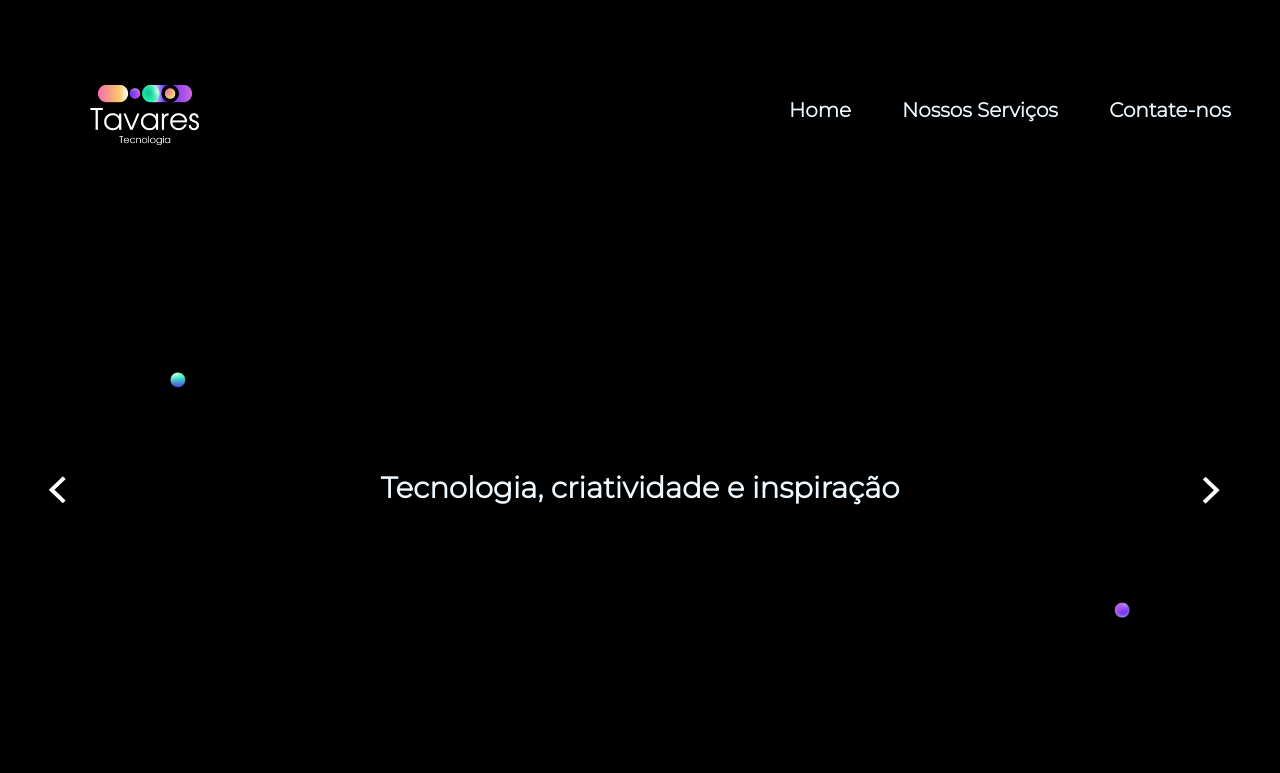
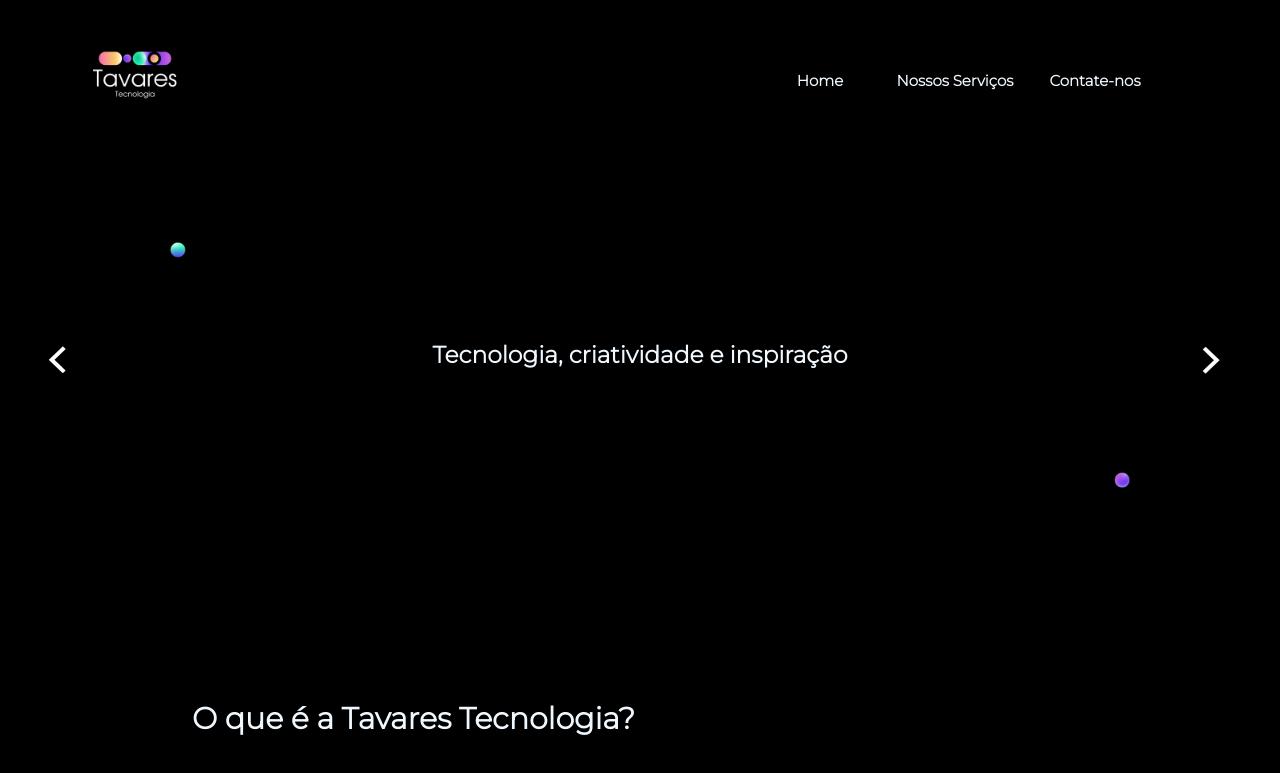
Before and after one commit to emilly-tavares/Tavares-Tecnologia, a plain HTML site: page index.html in a window 1280 px wide. Shown: the top 773 px of the page. Drawn offline with Linux system fonts and the light colour scheme.

Commit message:
atualização_

```diff
--- a/Code/style.css
+++ b/Code/style.css
@@ -974,7 +974,7 @@
 @media only screen and (min-width: 710px){
     #body{
         background-color: rgb(0, 0, 0);
-        font-size: 20px;
+        font-size: 16px;
     }
 
     #HeadContainer{
@@ -991,7 +991,7 @@
         margin-right: 0;
 
         position: absolute;
-        top: 60px;
+        top: 30px;
         right: 50px;
         height: 100px;
         display: flex;
@@ -1002,34 +1002,34 @@
 
 
     #HeadContainerImg{
-        width: 130px;
-        height: 130px;
-        margin-left: 0;
+        width: 100px;
+        height: 100px;
+
     }
 
     #HeadContainer1{
         position: absolute;
-        top: 50px;
+        top: 25px;
         left: 80px;
         margin-right: 10%;
         margin-left: 0px;
     }
 
     #HeadContainerText1{
-        font-size: 20px;
+        font-size: 15px;
         width: 100px;
-        margin-right: 30px;
+        margin-right: 5px;
     }
 
     #HeadContainerText2{
-        font-size: 20px;
+        font-size: 15px;
         width: 160px;
-        margin-right: 30px;
+        margin-right: 10px;
     }
 
     #HeadContainerText3{
-        font-size: 20px;
-        width: 160px;
+        font-size: 15px;
+        width: 100px;
     }
 
     #blueBall{
@@ -1044,14 +1044,14 @@
 
 
     #slider-container{
-        margin-top: 280px;
-        margin-bottom: 120px;
+        margin-top: 150px;
+        margin-bottom: 80px;
     }
 
 
     #slider{
         height: 390px;
-        font-size: 25px;
+        font-size: 20px;
     }
 
     #slide1{
@@ -1102,7 +1102,7 @@
     #AboutText{
         margin-left: 15%;
         width: 100%;
-        font-size: 18px;
+        font-size: 15px;
         text-align: left;
     }
 
@@ -1133,7 +1133,7 @@
 
     #TalkWithUs{
         background-color:rgb(46, 44, 41);
-        width: 700px;
+        width: 500px;
         height: 200px;
 
         border-radius: 20px;
@@ -1153,18 +1153,18 @@
         margin-right: 0px;
         margin-left: 120px;
         margin-top: 0px;
-        width: 500px;
+        width: 400px;
     }
 
     #email_Img{
-        margin-top: 32px;
+        margin-top: 20px;
         margin-right: 15px;
         width: 20px;
         height: 20px;
     }
 
     #phone_Img{
-        margin-top: 32px;
+        margin-top: 20px;
         margin-right: 15px;
         width: 20px;
         height: 20px;
@@ -1177,7 +1177,7 @@
 
     #OurService-container{
         margin-top: 230px;
-        font-size: 23px;
+        font-size: 18px;
     }
 
     #OurService-container-1 h1{
```
